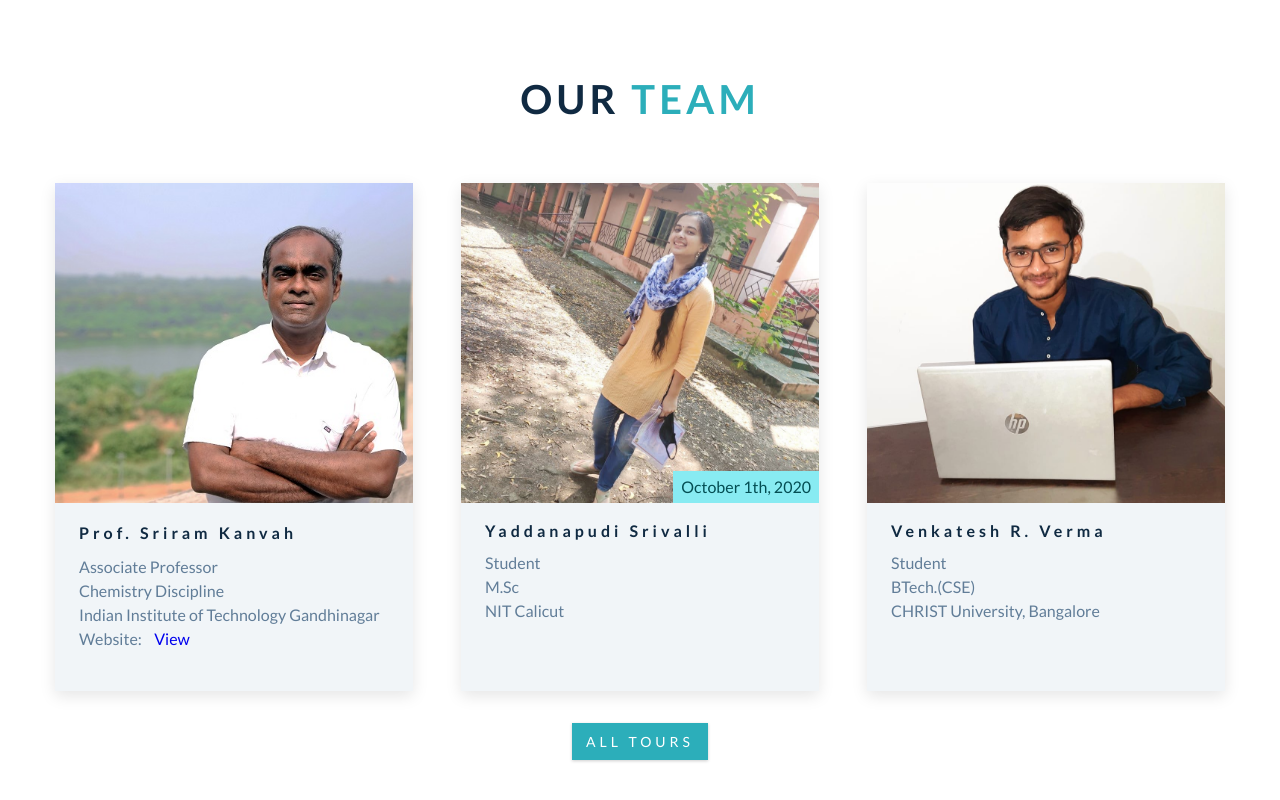
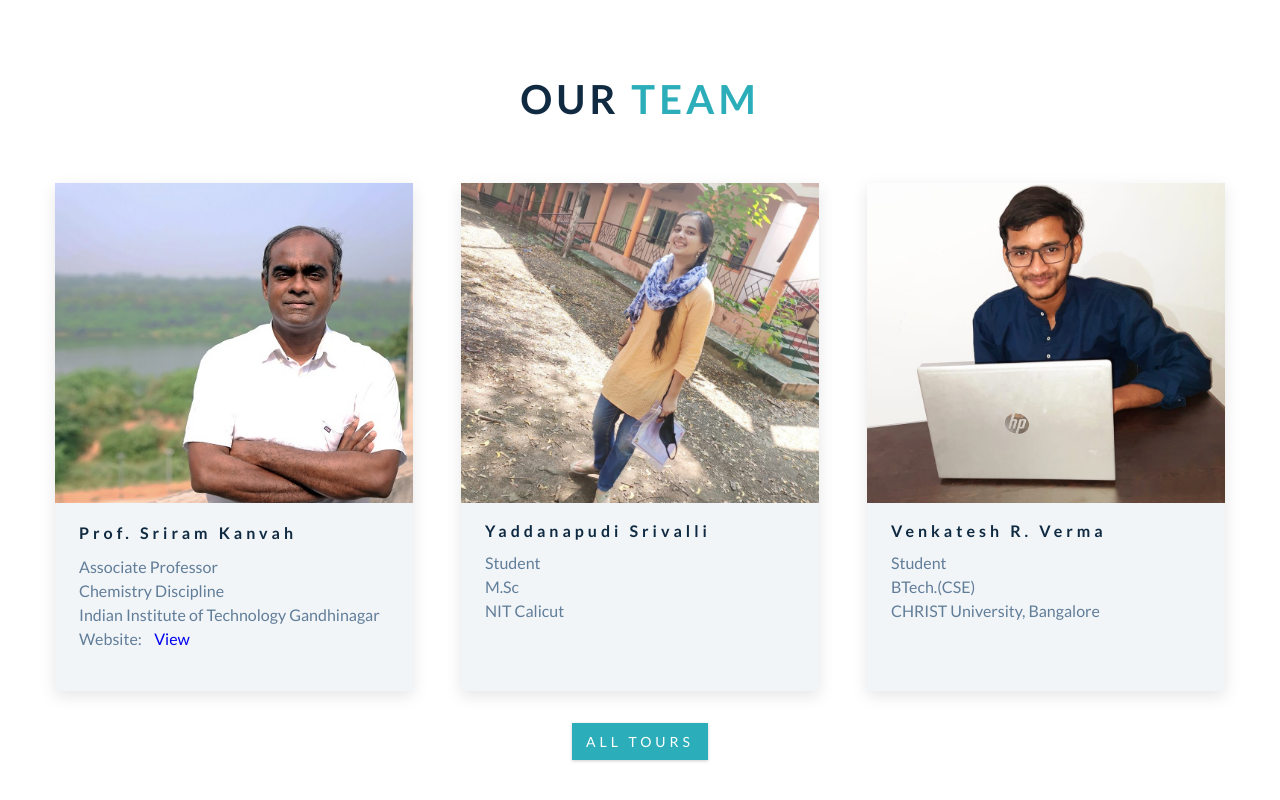
Before and after one commit to ScienceKitaab/ScienceKitaab, a plain HTML site: page index.html in a window 1280 px wide. Shown: the part 1880-2680 px from the top of the page. Drawn offline with Linux system fonts and the light colour scheme.

Commit message:
second commit

```diff
--- a/index.html
+++ b/index.html
@@ -168,7 +168,7 @@
         <article class="tour-card">
           <div class="tour-img-container">
             <img src="./images/tour-2.jpeg" class="tour-img" alt="" />
-            <p class="tour-date">october 1th, 2020</p>
+
           </div>
           <!-- tour info -->
           <div class="tour-info">
```
